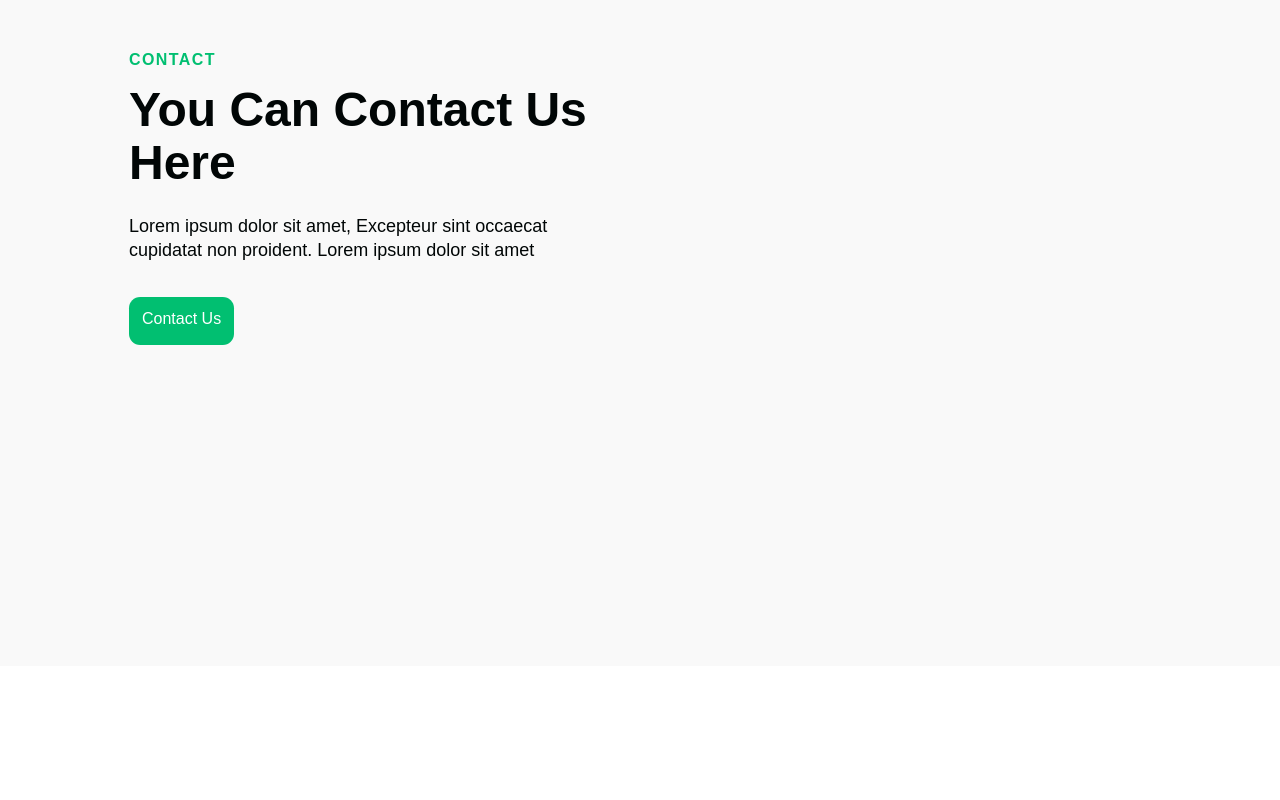
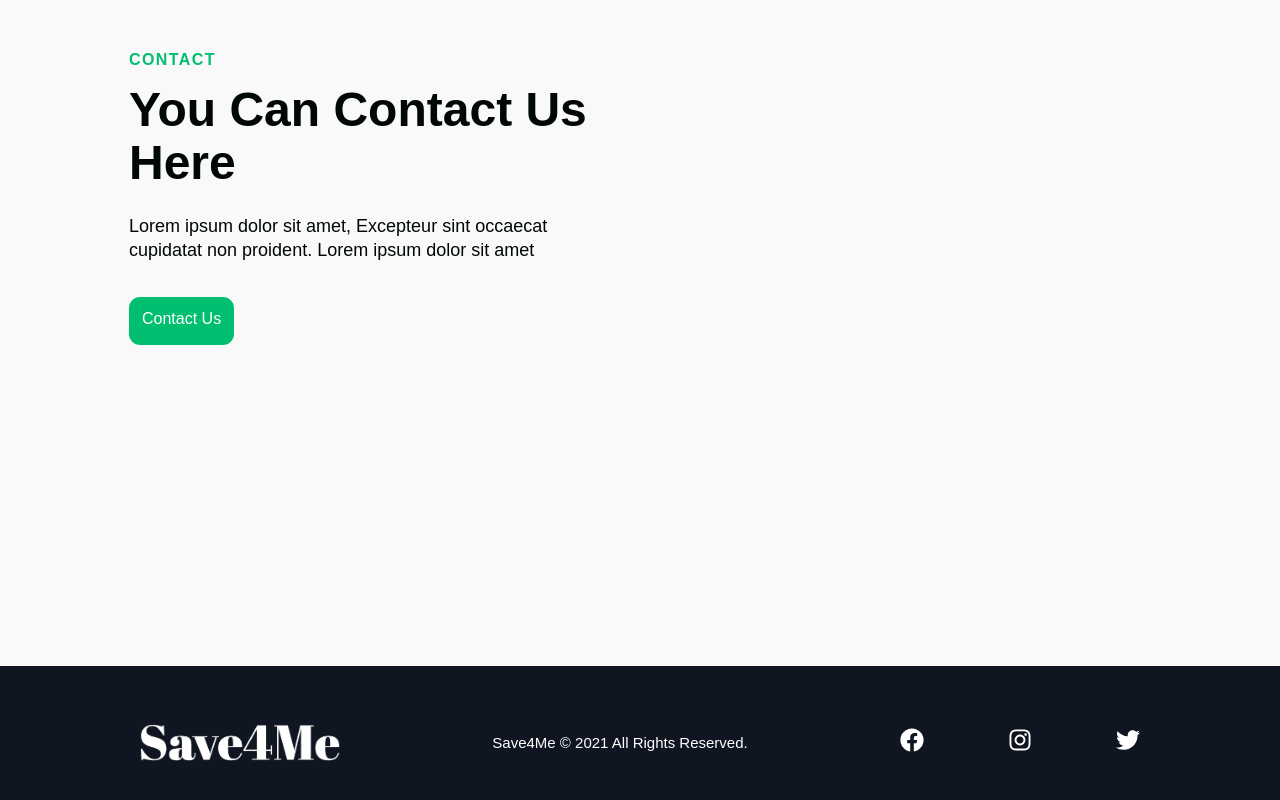
Before and after one commit to S-Khos/Save4Me, a React (Create React App) app: page / in a window 1280 px wide. Shown: the part 1914-2714 px from the top of the page. Before the commit the page ends 2580 px from the top, so only its background shows below. Built offline with nearby package versions, Linux system fonts and the light colour scheme.

Commit message:
added footer

```diff
--- /dev/null
+++ b/src/components/Footer/FooterElements.js
@@ -0,0 +1,125 @@
+import styled from 'styled-components';
+import {Link} from 'react-router-dom';
+
+export const FooterContainer = styled.footer`
+    background-color: #101522;
+`
+
+export const FooterWrap = styled.div`
+    padding: 48px 24px;
+    display: flex;
+    flex-direction: column;
+    justify-content: center;
+    align-items: center;
+    max-width: 1100px;
+    margin: 0 auto;
+
+`
+export const FooterLinksContainer = styled.div`
+    display: flex;
+    justify-content: center;
+
+    @media screen and (max-width: 820px) {
+        padding-top: 32px;
+    }
+
+
+`
+
+export const FooterLinksWrapper = styled.div`
+    display: flex;
+
+    @media screen and (max-width: 820px) {
+        flex-direction: column;
+    }
+`
+
+export const FooterLinkItems = styled.div`
+    display: flex;
+    flex-direction: column;
+    align-items: flex-start;
+    margin: 16px;
+    text-align: left;
+    width: 160px;
+    box-sizing: border-box;
+    color: #fff;
+
+    @media screen and (max-width: 420px) {
+        margin: 0;
+        padding: 10px;
+        width: 100%;
+    }
+`
+
+export const FooterLinkTitle = styled.h1`
+    font-size: 14px;
+    margin-bottom: 16px;
+`
+
+export const FooterLink = styled(Link)`
+    color: #fff;
+    text-decoration: none;
+    margin-bottom: 0.5rem;
+    font-size: 14px;
+
+    &:hover {
+        color: #01bf71;
+        transition: 0.3s ease-out;
+    }
+
+`
+
+export const SocialMedia = styled.section`
+    max-width: 1000px;
+    width: 100%;
+
+`
+
+export const SocialMediaWrap = styled.div`
+    display: flex;
+    justfiy-content: space-between;
+    align-items: center;
+    max-width: 1100px;
+    margin: auto;
+
+    @media screen and (max-width: 820px) {
+        flex-direction: column;
+    }
+`
+
+export const SocialLogo = styled.img`
+    width: 200px;
+    height: fit-content;
+    margin: auto;
+    margin-left: 0;
+    margin-right: 0;
+    @media screen and (max-width: 768px) {
+        width: 155px;
+        height: fit-content;
+    }
+    @media screen and (max-width: 480px) {
+        width: 110px;
+        height: fit-content;
+    }
+`
+
+export const WebsiteRights = styled.small`
+    color: #fff;
+    margin-bottom: 16px;
+    font-size: 15px;
+    padding-top: 20px;
+    padding-bottom: 20px;
+    margin: auto;
+`
+
+export const SocialIcons = styled.div`
+    display: flex;
+    justify-content: space-between;
+    align-items: center;
+    width: 240px;
+`
+
+export const SocialIconLink = styled.a`
+    color: #fff;
+    font-size: 24px;
+`
--- /dev/null
+++ b/src/components/Footer/index.js
@@ -0,0 +1,33 @@
+import React from 'react';
+import {FooterContainer, FooterWrap, SocialLogo, SocialMedia, SocialMediaWrap, WebsiteRights, SocialIconLink, SocialIcons} from './FooterElements'
+import {FaFacebook, FaInstagram, FaTwitter} from 'react-icons/fa'
+
+const Footer = () => {
+    return (
+        <FooterContainer>
+            <FooterWrap>
+                <SocialMedia>
+                    <SocialMediaWrap>
+                        <SocialLogo src={require('../../images/logo.png')}/>
+                        <WebsiteRights>
+                            Save4Me © {new Date().getFullYear()} All Rights Reserved.
+                        </WebsiteRights>
+                        <SocialIcons>
+                            <SocialIconLink href="/"  aria-label="Facebook">
+                                <FaFacebook/>
+                            </SocialIconLink>
+                            <SocialIconLink href="/"  aria-label="Instagram">
+                                <FaInstagram/>
+                            </SocialIconLink>
+                            <SocialIconLink href="/" aria-label="Twitter">
+                                <FaTwitter/>
+                            </SocialIconLink>
+                        </SocialIcons>
+                    </SocialMediaWrap>
+                </SocialMedia>
+            </FooterWrap>
+        </FooterContainer>
+    )
+}
+
+export default Footer
--- a/src/components/HeroSection/index.js
+++ b/src/components/HeroSection/index.js
@@ -1,7 +1,7 @@
 /* eslint-disable react-hooks/exhaustive-deps */
 import { useEffect, useState } from "react";
 import { HeroContainer, HeroBg, VideoBg, HeroContent, HeroH1, LinkInput, HeroBtnWrapper, Search, HeroP, Scroll, ScrollWrap, DownArrow } from './HeroElements'
-import Video from '../../videos/video1.mp4'
+import Video from '../../videos/video2.mp4'
 import {Button} from '../ButtonElement'
 import $ from "jquery";
 import './Main.css';
--- a/src/components/Navbar/index.js
+++ b/src/components/Navbar/index.js
@@ -31,7 +31,7 @@
                             smooth={true}
                             duration={700}
                             spy={true}
-                            exact={true}
+                            exact={'true'}
                             offset={-80}
                             to="search">Search</NavLinks>
                         </NavItem>
@@ -40,7 +40,7 @@
                             smooth={true}
                             duration={700}
                             spy={true}
-                            exact={true}
+                            exact={'true'}
                             offset={-80}
                             activeClass='active'
                             to="about">About</NavLinks>
@@ -50,7 +50,7 @@
                             smooth={true}
                             duration={700}
                             spy={true}
-                            exact={true}
+                            exact={'true'}
                             offset={-80}
                             to="contact">Contact</NavLinks>
                         </NavItem>
--- a/src/components/Sidebar/index.js
+++ b/src/components/Sidebar/index.js
@@ -13,19 +13,19 @@
                             smooth={true}
                             duration={700}
                             spy={true}
-                            exact={true}
+                            exact={'true'}
                             to="search" onClick={toggle}>Search</SidebarLink>
                     <SidebarLink
                             smooth={true}
                             duration={700}
                             spy={true}
-                            exact={true}
+                            exact={'true'}
                             to="about" onClick={toggle}>About</SidebarLink>
                     <SidebarLink
                             smooth={true}
                             duration={700}
                             spy={true}
-                            exact={true}
+                            exact={'true'}
                             to="contact" onClick={toggle}> Contact</SidebarLink>
                 </SidebarMenu>
             </SidebarWrapper>
--- a/src/pages/index.js
+++ b/src/pages/index.js
@@ -6,6 +6,7 @@
 import DownloadSection from '../components/DownloadSection';
 import {homeObjOne, homeObjTwo} from '../components/InfoSection/Data';
 import {downloadSection} from '../components/DownloadSection/Data';
+import Footer from '../components/Footer';
 
 const Home = () => {
     const [isOpen, setIsOpen] = useState(false);
@@ -39,7 +40,7 @@
             {render && <DownloadSection mediaID={mediaID} mediaResolutions={mediaResolutions} {...downloadSection}/>}
             <InfoSection {...homeObjOne}/>
             <InfoSection {...homeObjTwo}/>
-
+            <Footer/>
         </>
     )
 }
```
Also changed, not shown: 2 other files (tests, documents, lock files or other folders).
